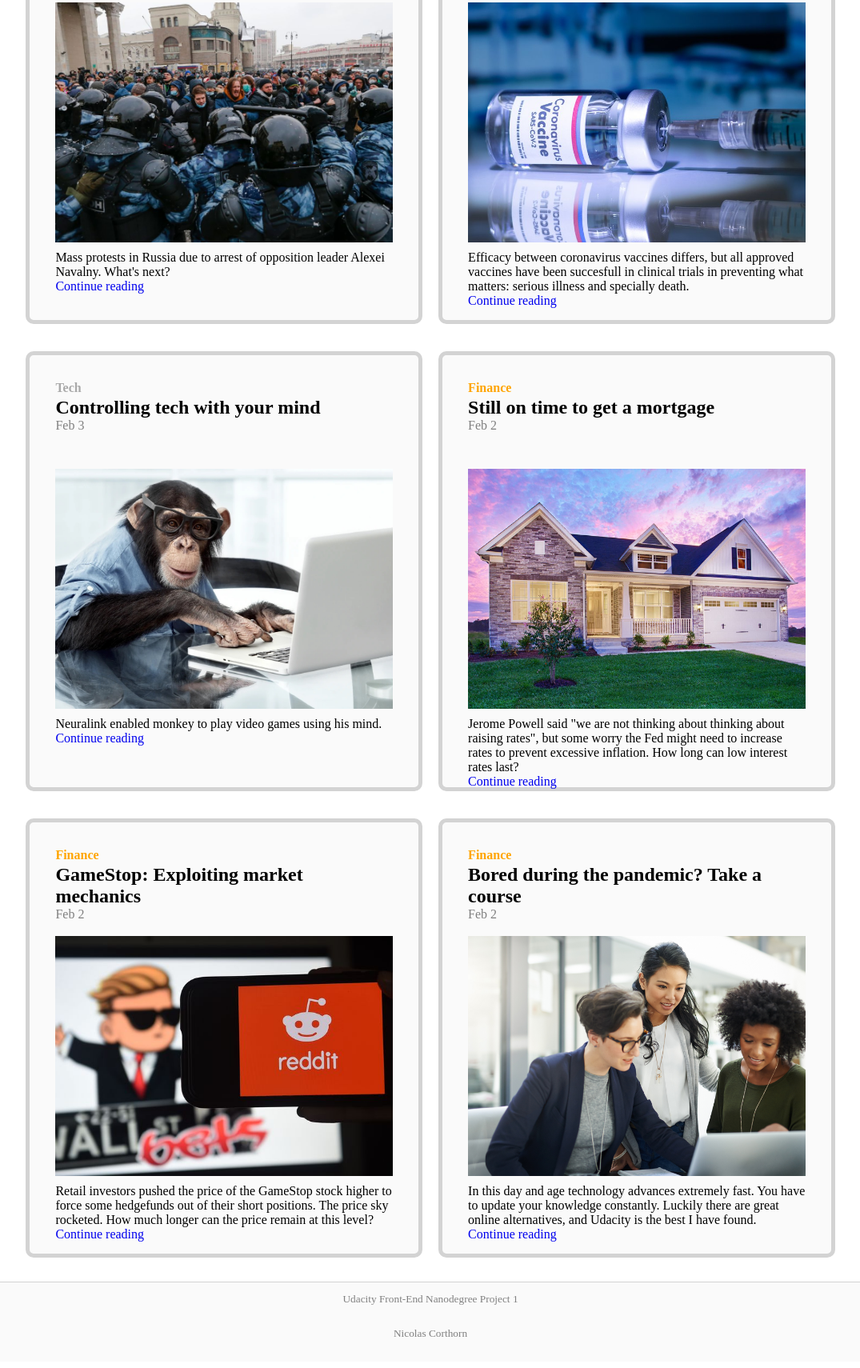
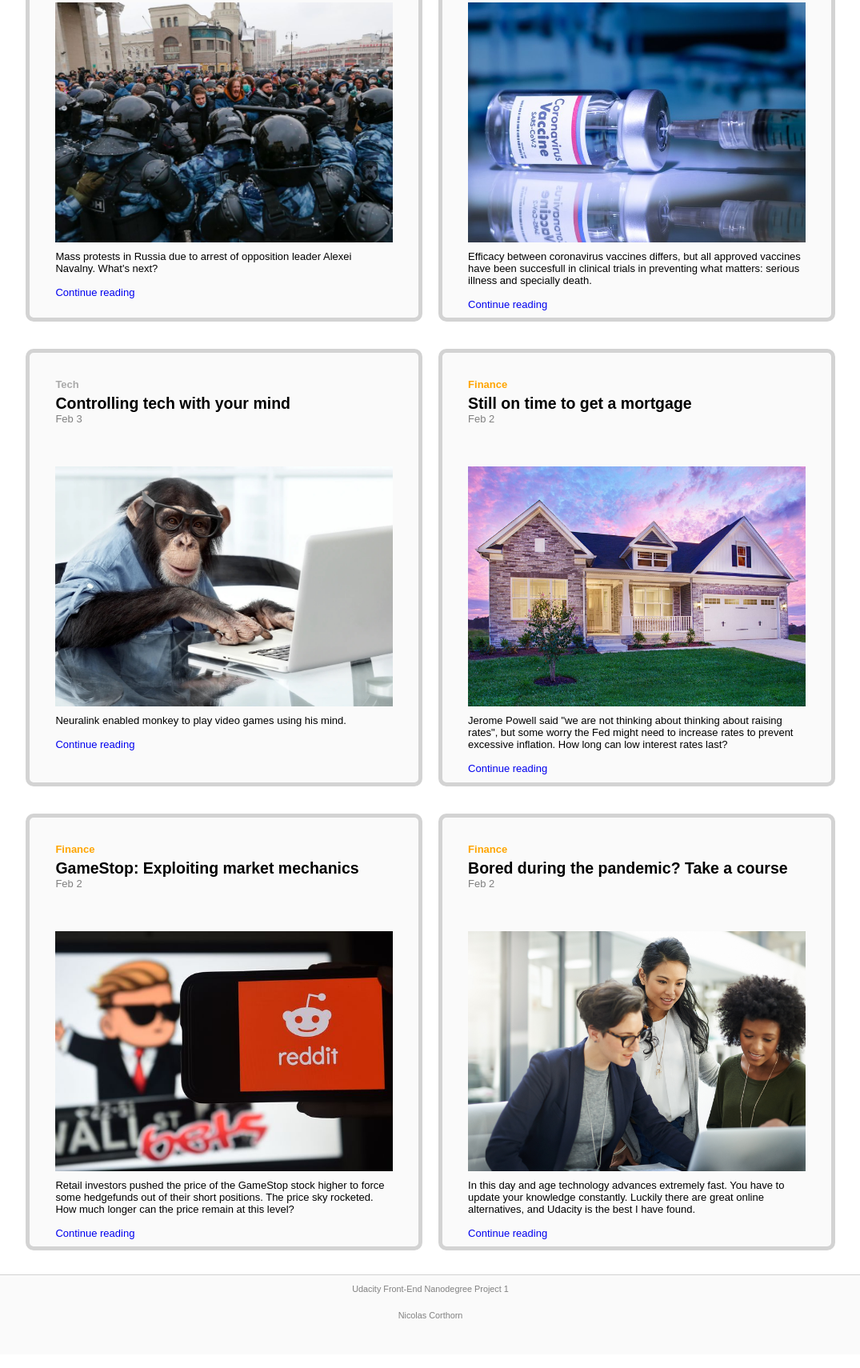
Before and after one commit to nico-corthorn/nico-corthorn.github.io, a plain HTML site: page index.html in a window 1280 px wide. Shown: the part 262-1972 px from the top of the page at 80% size, without its empty margins (102-1177 px from the left). Drawn offline with Linux system fonts and the light colour scheme.

Commit message:
feat: font change and minor changes

```diff
--- a/css/types.css
+++ b/css/types.css
@@ -1,4 +1,6 @@
-
+body {
+    font: 13px Arial, sans-serif;
+}
 a:link {
 	text-decoration: none;
 }
--- a/index.html
+++ b/index.html
@@ -29,7 +29,7 @@
             	<img class="object-fit_cover" src="images/protests-russia.jpg" alt="Protest in Russia">
             </div>
             <div>
-            	Mass protests in Russia due to arrest of opposition leader Alexei Navalny. What's next?</br>
+            	Mass protests in Russia due to arrest of opposition leader Alexei Navalny. What's next?</br></br>
             	<a href="sample-post.html">Continue reading</a>
             </div>
           </div>
@@ -43,7 +43,7 @@
             	<img class="object-fit_cover" src="images/vaccine.jpg" alt="COVID-19 vaccine">
             </div>
             <div>
-                Efficacy between coronavirus vaccines differs, but all approved vaccines have been succesfull in clinical trials in preventing what matters: serious illness and specially death.</br>
+                Efficacy between coronavirus vaccines differs, but all approved vaccines have been succesfull in clinical trials in preventing what matters: serious illness and specially death.</br></br>
                 <a href="sample-post.html">Continue reading</a>
             </div>
           </div>
@@ -57,7 +57,7 @@
             	<img class="object-fit_cover" src="images/monkey.jpg" alt="COVID-19 vaccine">
             </div>
             <div>
-            	Neuralink enabled monkey to play video games using his mind.</br>
+            	Neuralink enabled monkey to play video games using his mind.</br></br>
             	<a href="sample-post.html">Continue reading</a>
             </div>
           </div>
@@ -71,7 +71,7 @@
             	<img class="object-fit_cover" src="images/house.jpg" alt="COVID-19 vaccine">
             </div>
             <div>
-            	Jerome Powell said "we are not thinking about thinking about raising rates", but some worry the Fed might need to increase rates to prevent excessive inflation. How long can low interest rates last?</br>
+            	Jerome Powell said "we are not thinking about thinking about raising rates", but some worry the Fed might need to increase rates to prevent excessive inflation. How long can low interest rates last?</br></br>
             	<a href="sample-post.html">Continue reading</a>
         	</div>
           </div>
@@ -85,7 +85,7 @@
             	<img class="object-fit_cover" src="images/gamestop.jpg" alt="Wall St Bets on Reddit">
             </div>
             <div>
-            	Retail investors pushed the price of the GameStop stock higher to force some hedgefunds out of their short positions. The price sky rocketed. How much longer can the price remain at this level?</br>
+            	Retail investors pushed the price of the GameStop stock higher to force some hedgefunds out of their short positions. The price sky rocketed. How much longer can the price remain at this level?</br></br>
             	<a href="sample-post.html">Continue reading</a>
             </div>
           </div>
@@ -99,7 +99,7 @@
             	<img class="object-fit_cover" src="images/learning.jpg" alt="COVID-19 vaccine">
             </div>
             <div>
-            	In this day and age technology advances extremely fast. You have to update your knowledge constantly. Luckily there are great online alternatives, and Udacity is the best I have found.</br>
+            	In this day and age technology advances extremely fast. You have to update your knowledge constantly. Luckily there are great online alternatives, and Udacity is the best I have found.</br></br>
             	<a href="sample-post.html">Continue reading</a>
             </div>
           </div>
```
Also changed, not shown: css/sample-post.css (+8 -0 lines), sample-post.html (+1 -0 lines).
